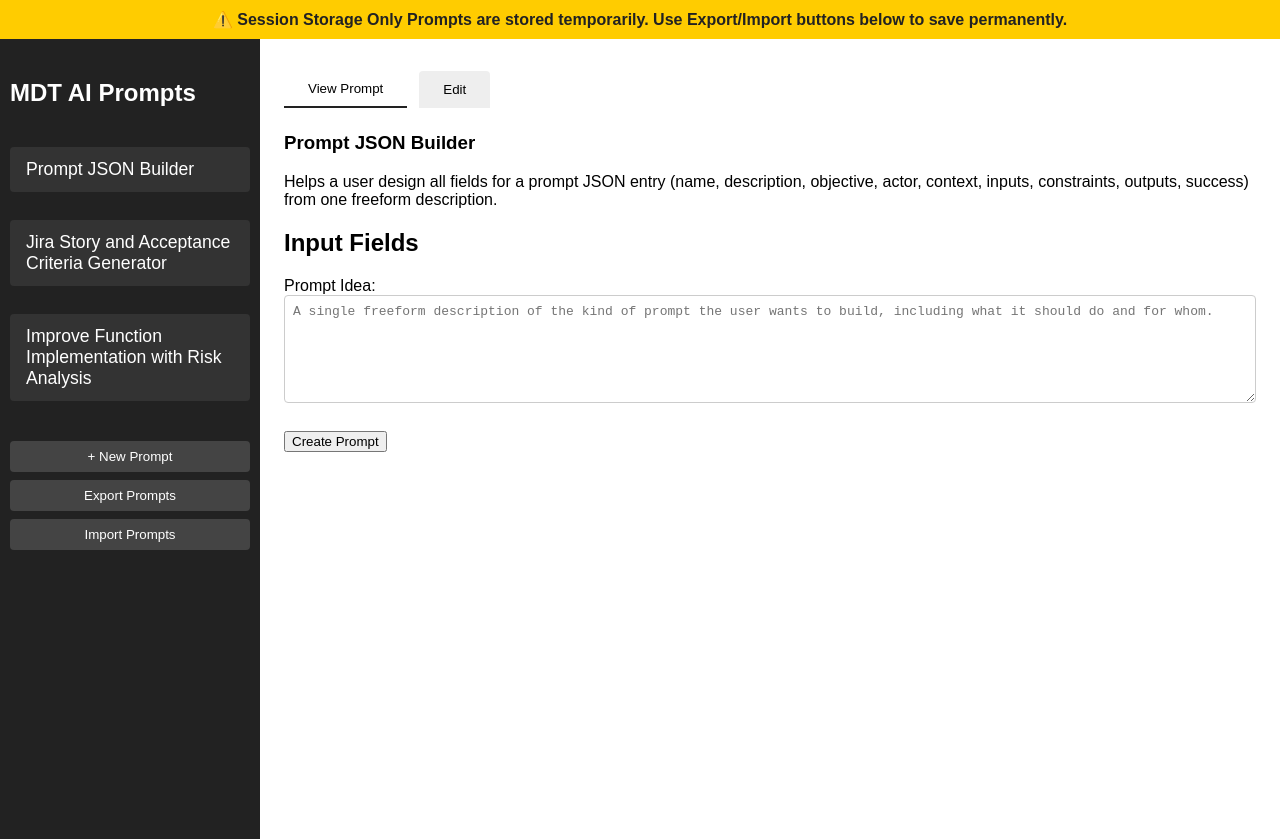
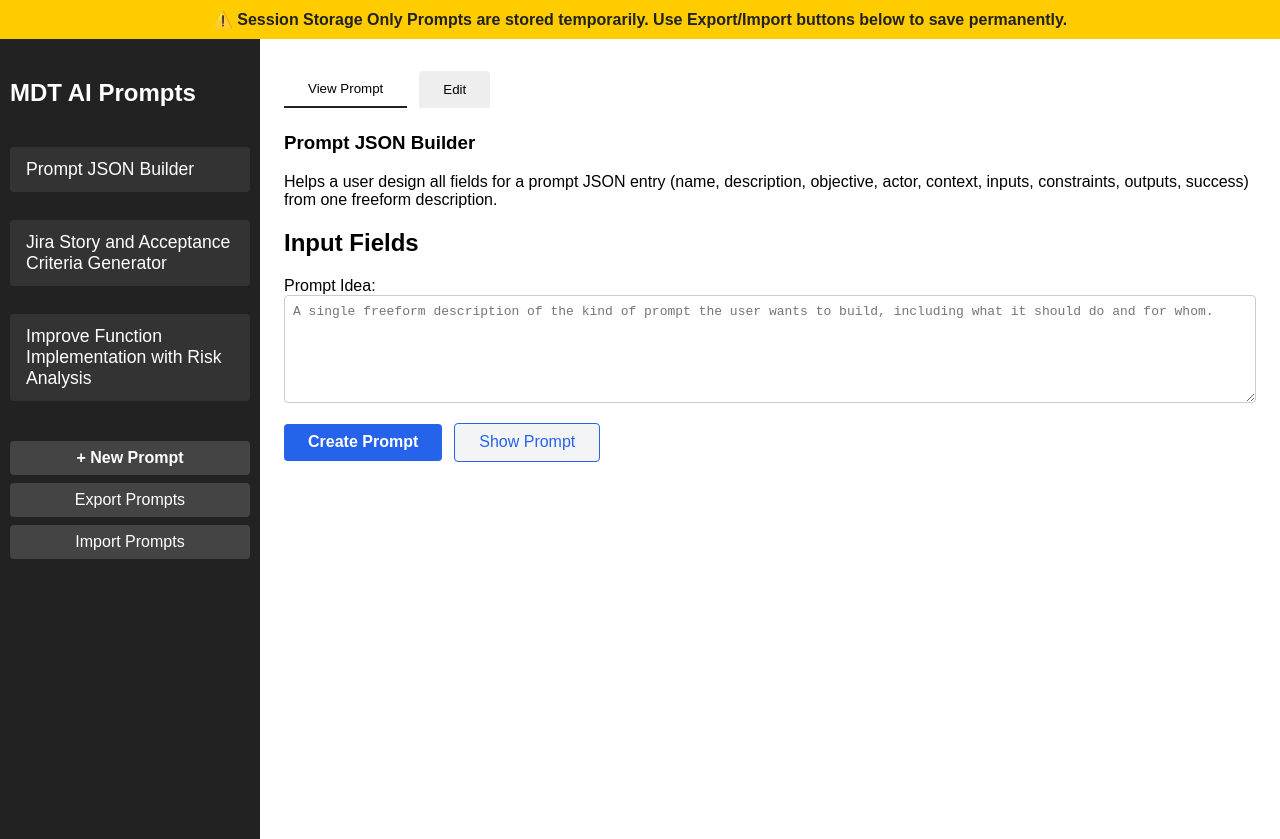
Before and after one commit to Jmason15/aiTemplateLab, a website: page index.html in a window 1280 px wide. Drawn offline with Linux system fonts and the light colour scheme.

Commit message:
show hide prompt works

```diff
--- a/index.html
+++ b/index.html
@@ -116,8 +116,8 @@
         }
         .btn-group {
             display: flex;
-            gap: 12px;
-            margin-top: 24px;
+            gap: 0.75rem;
+            align-items: center;
         }
         .view-panel {
             background: #fff;
@@ -169,6 +169,35 @@
             width: 100%;
             box-sizing: border-box;
         }
+        .btn-primary {
+            background: #2563eb;
+            color: #fff;
+            border: none;
+            border-radius: 4px;
+            font-weight: 600;
+            padding: 0.6em 1.5em;
+            font-size: 1em;
+            cursor: pointer;
+            transition: background 0.2s;
+        }
+        .btn-primary:hover, .btn-primary:focus {
+            background: #1d4ed8;
+        }
+        .btn-secondary {
+            background: #f3f4f6;
+            color: #2563eb;
+            border: 1px solid #2563eb;
+            border-radius: 4px;
+            font-weight: 500;
+            padding: 0.6em 1.5em;
+            font-size: 1em;
+            cursor: pointer;
+            transition: background 0.2s, color 0.2s;
+        }
+        .btn-secondary:hover, .btn-secondary:focus {
+            background: #2563eb;
+            color: #fff;
+        }
     </style>
 </head>
 <body>
@@ -215,11 +244,12 @@
                     </div>
                 </div>
                 <div class="view-right">
-                    <div class="btn-group">
-                        <button class="btn btn-primary" type="button" id="copy-view-output">Create Prompt</button>
+                    <div class="btn-group" style="gap: 0.75rem; align-items: center;">
+                        <button class="btn btn-primary" type="button" id="copy-view-output" aria-label="Copy prompt to clipboard">Create Prompt</button>
+                        <button class="btn btn-secondary" type="button" id="toggle-view-output" aria-label="Show or hide generated prompt"><span id="toggle-eye-label">Show Prompt</span></button>
                     </div>
                     <div class="card card-body" style="margin-top:1rem;">
-                        <pre id="view-output-json" class="prompt-display" style="display:none;"></pre>
+                        <textarea id="view-output-json" class="prompt-display" style="display:none; width:100%; min-height:200px; font-family:monospace; font-size:1em; padding:1em; border-radius:6px; border:1px solid #ccc; resize:vertical; background:#f9f9f9; color:#222;"></textarea>
                     </div>
                 </div>
             </div>
@@ -320,20 +350,31 @@
 </script>
 <script src="newApp.js"></script>
 <script>
-// Only show/copy the generated prompt when the button is clicked
 (function() {
     document.addEventListener('DOMContentLoaded', function() {
         var copyBtn = document.getElementById('copy-view-output');
+        var toggleBtn = document.getElementById('toggle-view-output');
+        var pre = document.getElementById('view-output-json');
         var modal = document.getElementById('copy-modal');
         var closeModal = document.getElementById('close-copy-modal');
+        var eyeLabel = document.getElementById('toggle-eye-label');
         if (copyBtn) {
             copyBtn.onclick = function() {
-                var pre = document.getElementById('view-output-json');
                 if (pre) {
-                    pre.style.display = 'block';
-                    navigator.clipboard.writeText(pre.textContent).then(function() {
+                    navigator.clipboard.writeText(pre.value).then(function() {
                         if (modal) modal.style.display = 'flex';
                     });
+                }
+            };
+        }
+        if (toggleBtn) {
+            toggleBtn.onclick = function() {
+                if (pre) {
+                    var isVisible = pre.style.display === 'block';
+                    pre.style.display = isVisible ? 'none' : 'block';
+                    if (eyeLabel) {
+                        eyeLabel.textContent = isVisible ? 'Show Prompt' : 'Hide Prompt';
+                    }
                 }
             };
         }
@@ -342,7 +383,6 @@
                 modal.style.display = 'none';
             };
         }
-        // Optional: close modal on outside click
         if (modal) {
             modal.addEventListener('click', function(e) {
                 if (e.target === modal) modal.style.display = 'none';
```
